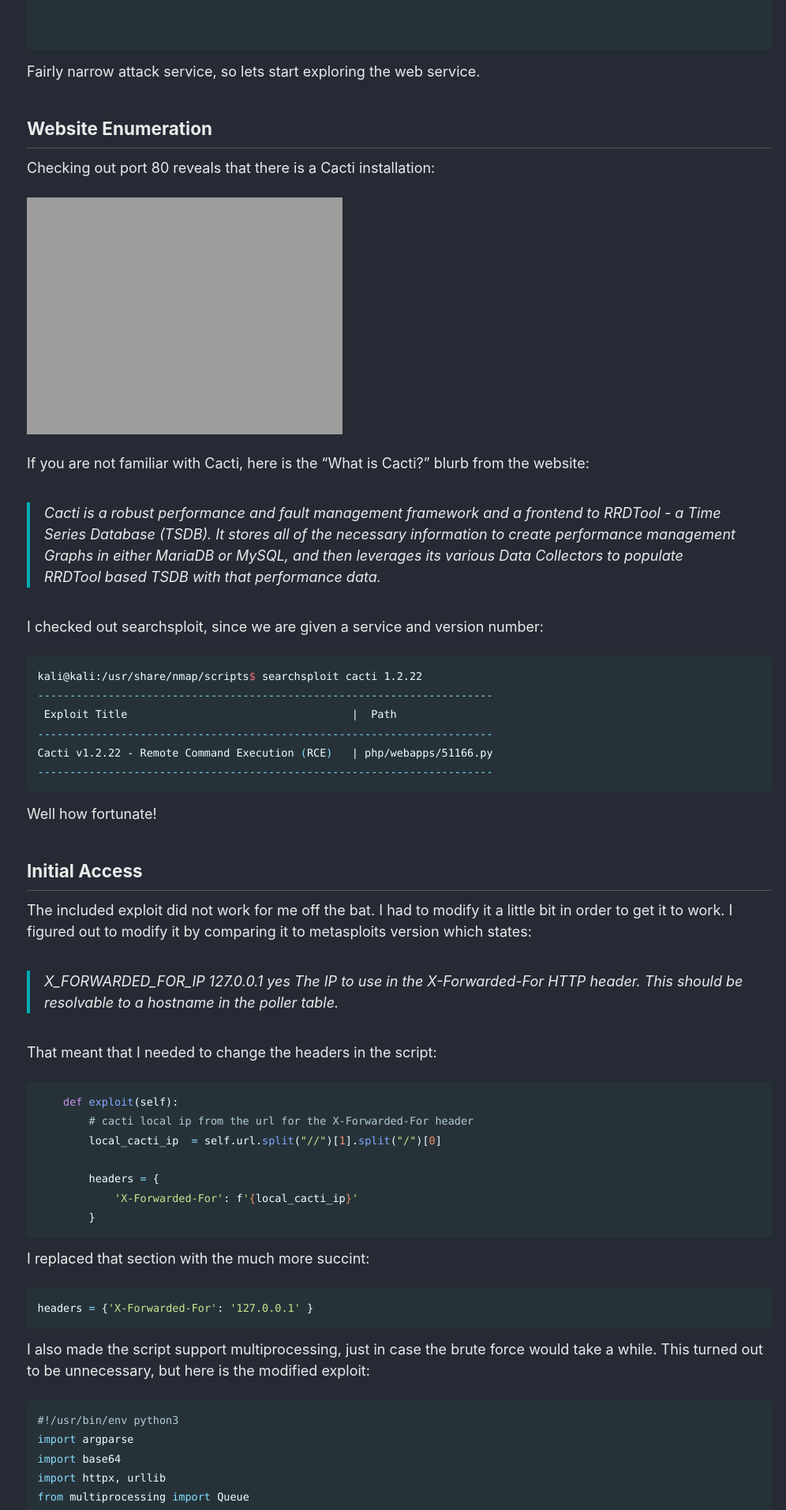
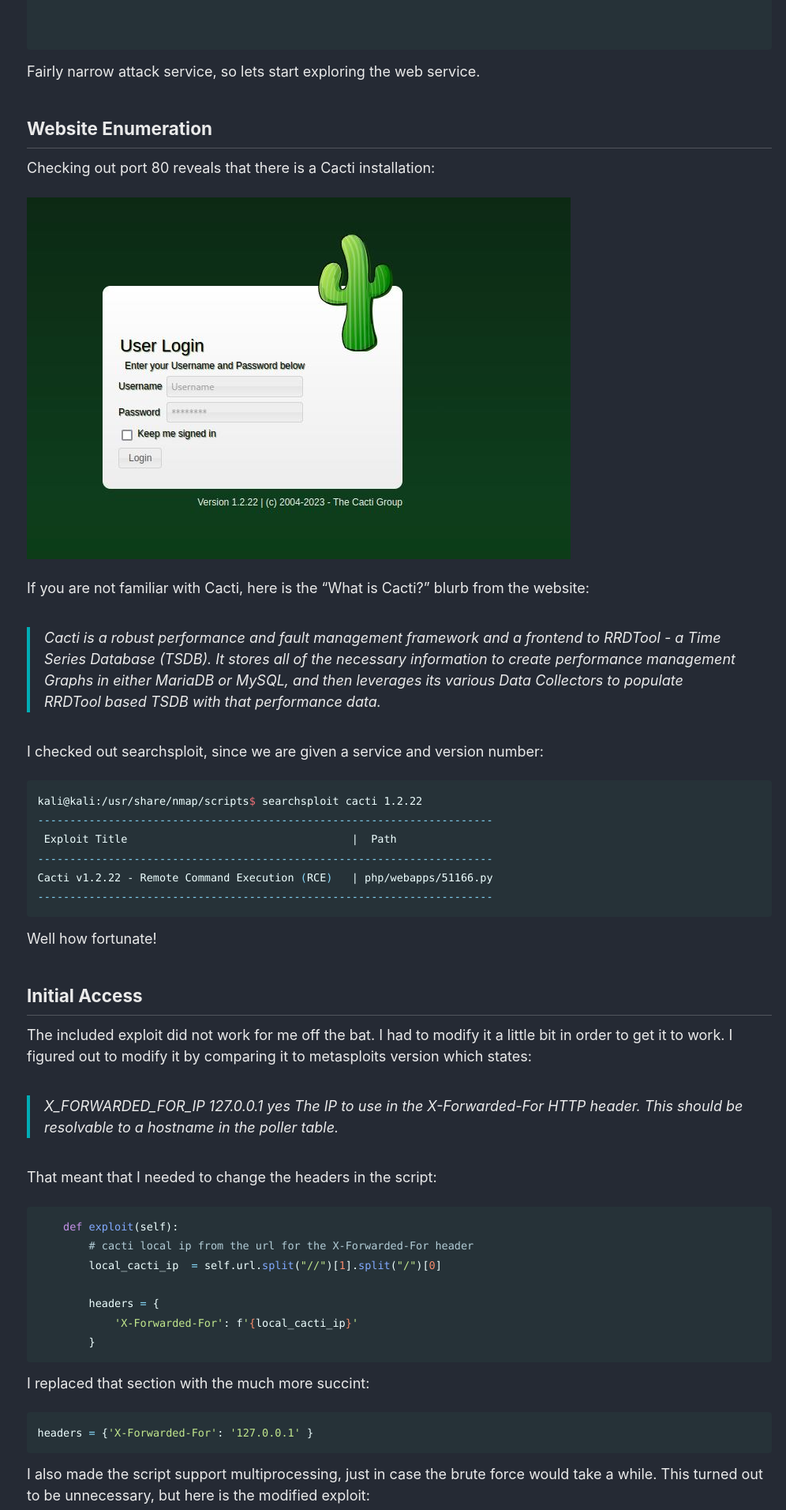
Before and after one commit to guffre/guffre.github.io, a Jekyll site: the page built from _posts/2023-05-02-htb-monitorstwo-writeup.md, in a window 1280 px wide. Shown: the part 575-2487 px from the top of the page at 79% size, without its empty margins (284-1280 px from the left). Built offline with Jekyll 4.4.1, drawn with Linux system fonts in a browser that asks for light colours; cached includes are drawn as plain includes.

Commit message:
Update 2023-05-02-htb-monitorstwo-writeup.md

```diff
--- a/_posts/2023-05-02-htb-monitorstwo-writeup.md
+++ b/_posts/2023-05-02-htb-monitorstwo-writeup.md
@@ -24,7 +24,7 @@ Fairly narrow attack service, so lets start exploring the web service.
 
 Checking out port 80 reveals that there is a Cacti installation:
 
-![htb_monitorstwo_cacti](https://guffre.github.io/assets/images/htb_monitorswo_cacti.jpg)
+![htb_monitorstwo_cacti](https://guffre.github.io/assets/images/htb_monitorstwo_cacti.jpg)
 
 If you are not familiar with Cacti, here is the "What is Cacti?" blurb from the website:
 
```
